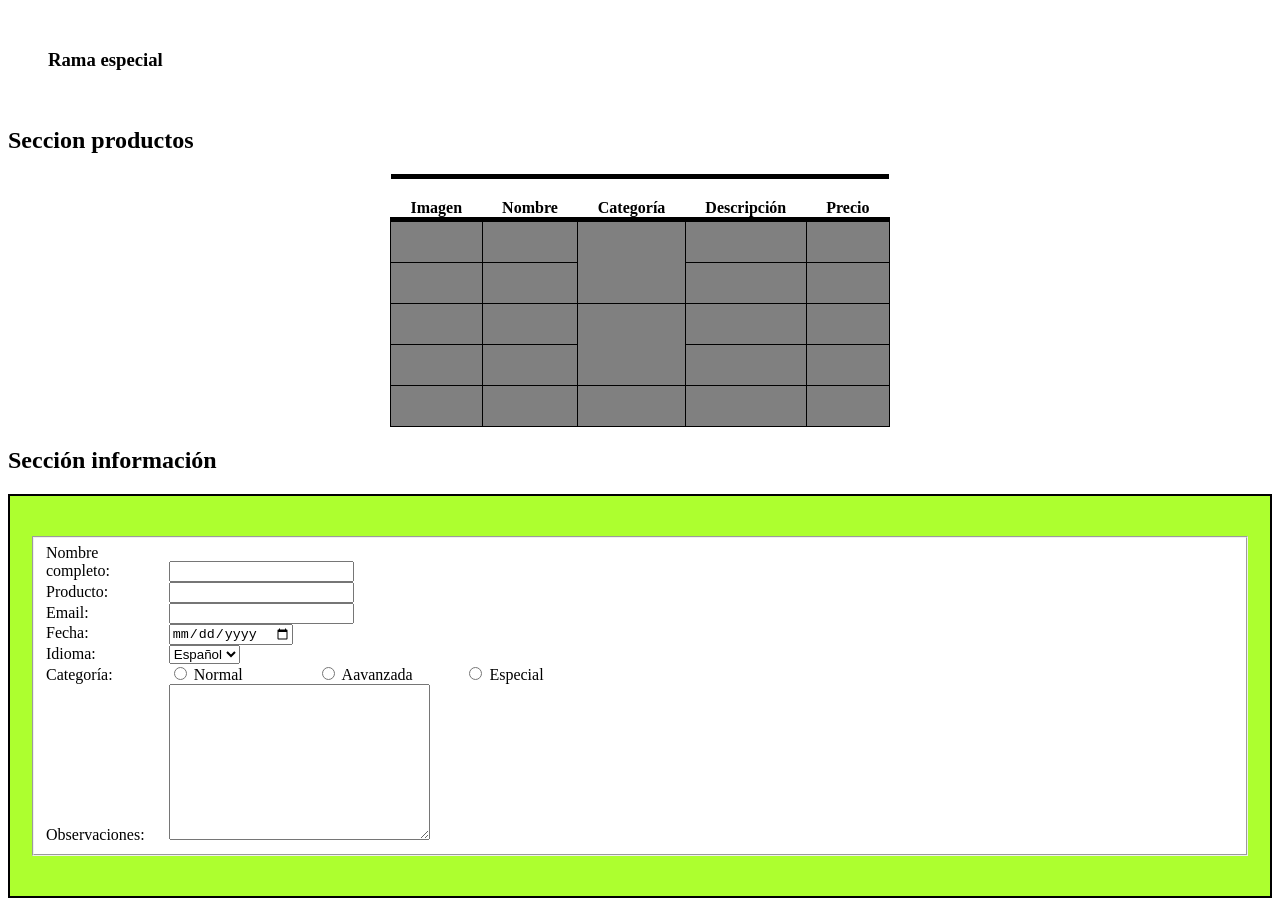
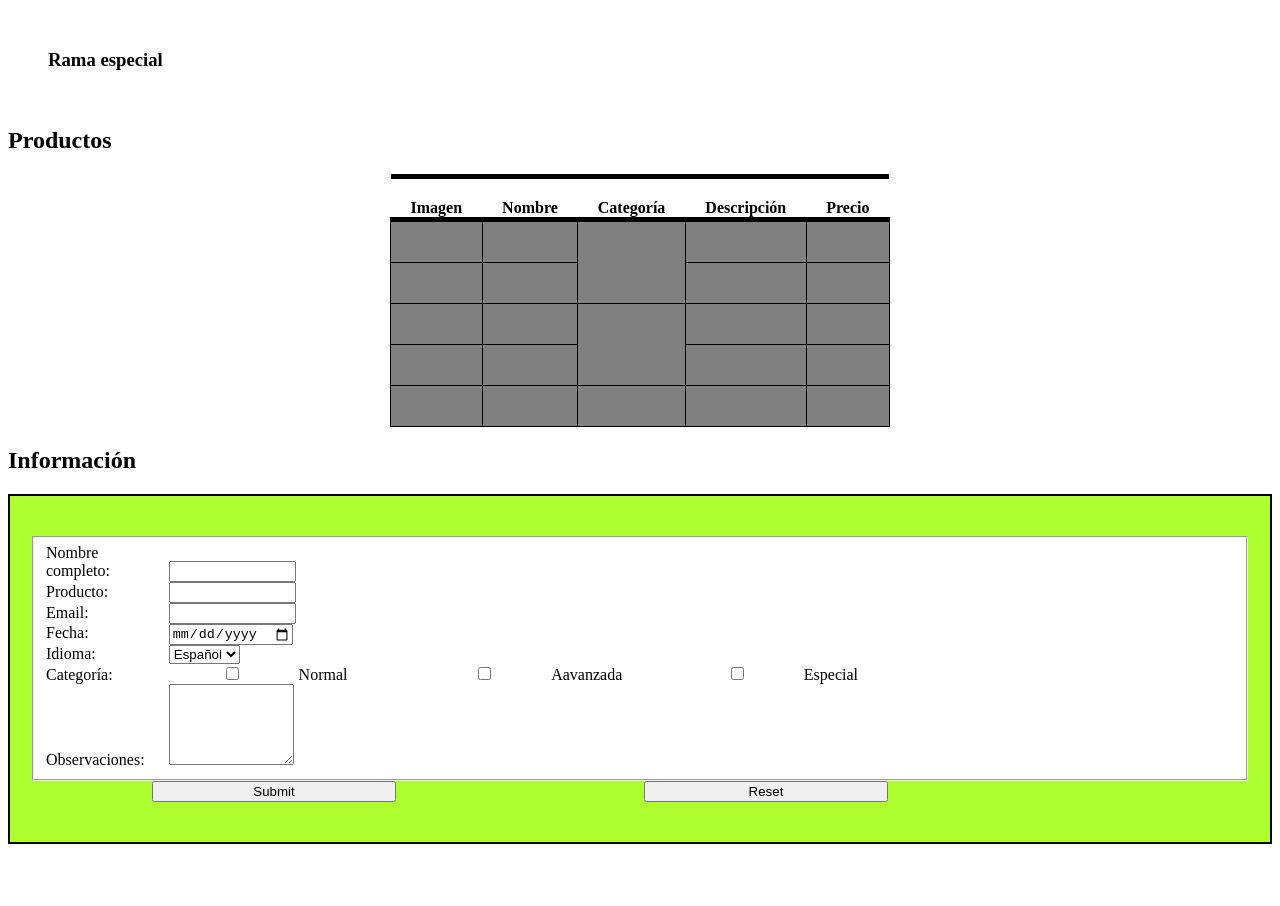
Before and after one commit to Lexito06/Tarea02Practica-Git, a plain HTML site: page docs/index.html in a window 1280 px wide. Shown: the part 540-1446 px from the top of the page. After the commit the page ends 1392 px from the top, so only its background shows below. Drawn offline with Linux system fonts and the light colour scheme.

Commit message:
sigo modificando html y css

```diff
--- a/docs/index.html
+++ b/docs/index.html
@@ -10,13 +10,13 @@
 
 <body>
     <div class="fondo">
-        <h1>Tienda enda</h1>
-        <a href="">Sección principal</a>
-        <a href="">Sección productos</a>
-        <a href="">Sección información</a>
+        <h1>Mercadona pero mejor</h1>
+        <a href="principal">Sección principal</a>
+        <a href="productos">Sección productos</a>
+        <a href="informacion">Sección información</a>
     </div>
 
-    <h2>Sección principal</h2>
+    <h2 id="principal">Principal</h2>
     <p>Mi empresa esta destinada a la satisfaccion del cliente y lograr que todas las personas sean felices con su palos
         recogidos de los mejores bosques</p>
     <figure>
@@ -50,7 +50,7 @@
         <p></p>
     </figure>
 
-    <h2>Seccion productos</h2>
+    <h2 id="productos">Productos</h2>
 
     <table>
         <caption></caption>
@@ -102,7 +102,7 @@
 
     </table>
 
-    <h2>Sección información</h2>
+    <h2 id="informacion">Información</h2>
     <form action="">
         <fieldset>
             <label for="nombre">Nombre completo:</label>
@@ -124,17 +124,20 @@
                 <option value="">Francés</option>
             </select>
             <br>
-            <label for="">Categoría:</label>
-            <input type="radio" name="opcion" id="normal">
+            <label>Categoría:</label>
+            <input type="checkbox" id="normal">
             <label for="normal">Normal</label>
-            <input type="radio" name="opcion" id="avanzada">
+            <input type="checkbox" id="avanzada">
             <label for="avanzada">Aavanzada</label>
-            <input type="radio" name="opcion" id="especial">
+            <input type="checkbox" id="especial">
             <label for="especial">Especial</label>
             <br>
             <label for="observaciones">Observaciones:</label>
-            <textarea name="observaciones" id="" cols="30" rows="10"></textarea>
+            <textarea name="observaciones" id="" cols="30" rows="5"></textarea>
         </fieldset>
+
+        <input class="boton" type="submit">
+        <input class="boton" type="reset">
 
     </form>
 
--- a/docs/miCss.css
+++ b/docs/miCss.css
@@ -37,3 +37,14 @@ label{
     display: inline-block;
     width: 10%;
 }
+
+textarea,input{
+    width: 10%;
+}
+
+.boton{
+    text-align: center;
+    width: 20%;
+    margin-left: 10%;
+    margin-right: 10%;
+}
```
